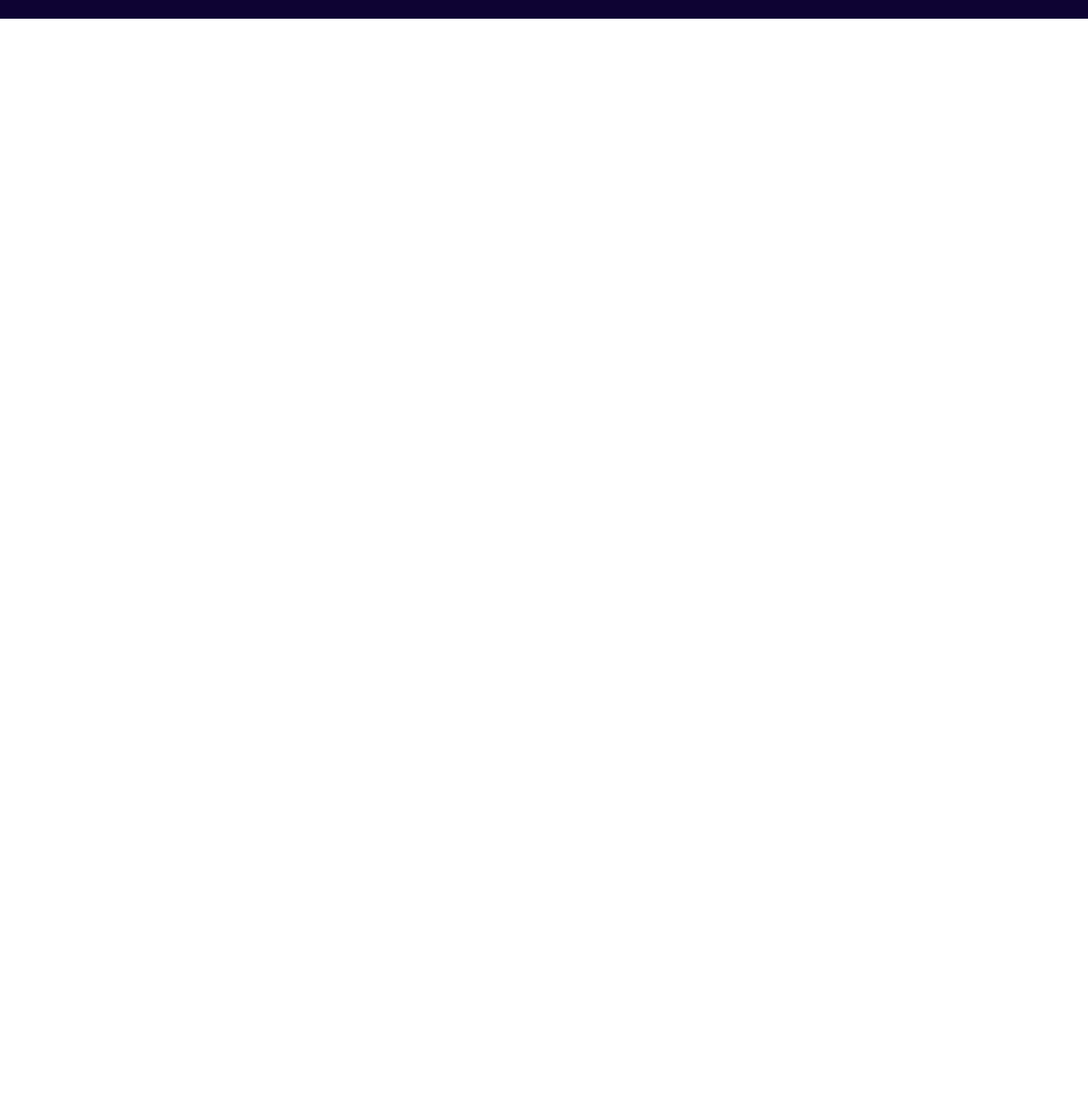
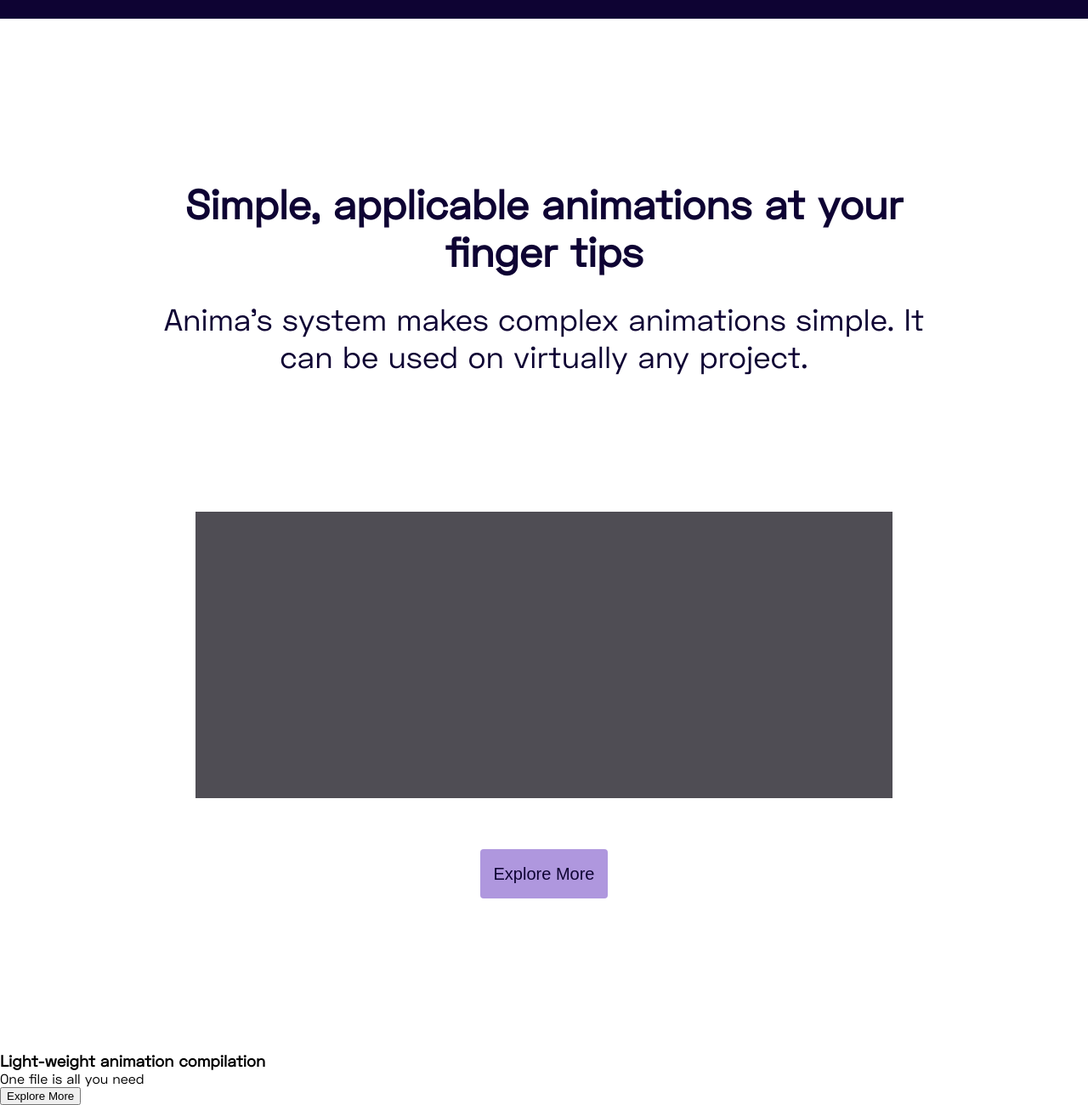
Before and after one commit to ajani-m1704425/hompage, a website: page index.html in a window 1280 px wide. Shown: the part 607-1907 px from the top of the page at 85% size. Before the commit the page ends 800 px from the top, so only its background shows below. Drawn offline with Linux system fonts and the light colour scheme.

Commit message:
content1

```diff
--- a/index.css
+++ b/index.css
@@ -14,6 +14,7 @@ body {
     padding-top: 10px;
     background: #0E0333;
     color: #F6F5F7;
+    margin-bottom: 50px;
 }
 .lightbulb{
    display: block;
@@ -150,12 +151,54 @@ nav ul{
      padding: 0 20px;
  }
 
+ .content_header{
+    font-weight: 700;
+    font-size: 20px;
+    line-height: 28px;
+    text-align: center;
+    color: #000000;
+    padding: 50px 50px;
+    padding-top: 0px;
+    padding-bottom: 16px;
+ }
+ .content_describe{
+    font-weight: 500;
+    font-size: 10px;
+    line-height: 15px;
+    text-align: center;
+    color: #716E7A;
+    padding: 40px;
+    padding-top:0px ;
+ }
+ .content_animation{
+    width: 225.91px;
+    height: 80.63px;
+    margin: auto;
+    margin-bottom: 36px;
+    background: #4F4D54;
+
+ }
+ .content_explore{
+    background: #AF97DE;
+    border-radius: 4px;
+    padding: 14px 16px;
+    display: block;
+    border: none;
+    color: #FfFfFf;
+    font-weight: 500;
+    font-size: 14px;
+    line-height: 21px;
+    margin: auto;
+    margin-bottom: 52px;
+ }
+
 
 
 /* Tablet View */
 @media only screen and (min-width: 700px){
     .main_header {
             padding-top: 14px;
+            margin-bottom: 180px;
         }
     .nav_icon{display: none;}
     .inside_main_nav{
@@ -249,6 +292,38 @@ nav ul{
         .play{
             display: none;
         }
+
+    .content_header {
+        font-size: 40px;
+        line-height: 48px;
+        padding: 50px 80px;
+        padding-top: 0px;
+        padding-bottom: 24px;
+    }
+
+    .content_describe {
+        font-size: 28px;
+        line-height: 36px;
+        color: #000000;
+        padding: 48px;
+        padding-top: 0px;
+        padding-bottom: 130px;
+    }
+
+    .content_animation {
+        width: 622px;
+        height: 222px;
+        margin-bottom: 50px;
+
+    }
+
+    .content_explore {
+        font-size: 16px;
+        line-height: 24px;
+        color: #2F2D33;
+        margin: auto;
+        margin-bottom: 130px;
+    }
 }
 
 
@@ -260,10 +335,11 @@ nav ul{
 @media only screen and (min-width: 901px){
     .main_header {
             padding-top: 6px;
+            margin-bottom: 190px;
         }
 
     .main_nav {
-        width: 54%;
+        width: 48%;
 
     }
     .nav_item {
@@ -326,4 +402,36 @@ nav ul{
             line-height: 28px;
             padding: 16px;
         }
+        .content_header {
+            font-size: 48px;
+            line-height: 56px;
+            color: #0E0333;
+            padding: 0px 190px;
+            padding-top: 0px;
+            padding-bottom: 30px;
+        }
+
+        .content_describe {
+            font-size: 36px;
+            line-height: 44px;
+            color: #0E0333;
+            padding: 190px;
+            padding-top: 0px;
+            padding-bottom: 160px;
+        }
+
+        .content_animation {
+            width: 820px;
+            height: 337px;
+            margin-bottom: 60px;
+
+        }
+
+        .content_explore {
+            font-size: 20px;
+            line-height: 30px;
+            color: #0E0333;
+            margin: auto;
+            margin-bottom: 180px;
+        }
 }
--- a/index.html
+++ b/index.html
@@ -41,6 +41,25 @@
             </div>
         </div>
     </header>
+    <main>
+        <div class="content_container">
+            <h3 class="content_header">Simple, applicable animations
+            at your finger tips</h3>
+            <p class="content_describe">Anima’s system makes complex animations simple.
+            It can be used on virtually any project.</p>
+            <div class="content_animation"></div>
+            <button class="content_explore">Explore More</button>
+        </div>
+        <div class="content2_container">
+            <div class="content2_animation"></div>
+            <div class="content2_main">
+                <h3 class="content2_header">Light-weight animation
+                compilation</h3>
+                <p class="content2_describe">One file is all you need</p>
+                <button class="content2_explore">Explore More</button>
+            </div>
+        </div>
+    </main>
     <script src="./index.js"></script>
 </body>
 </html>
```
